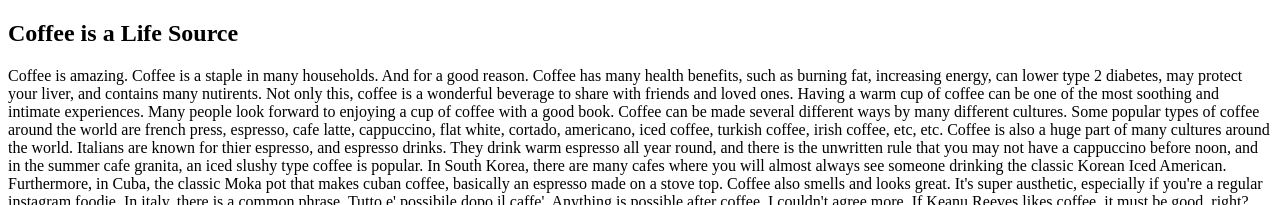
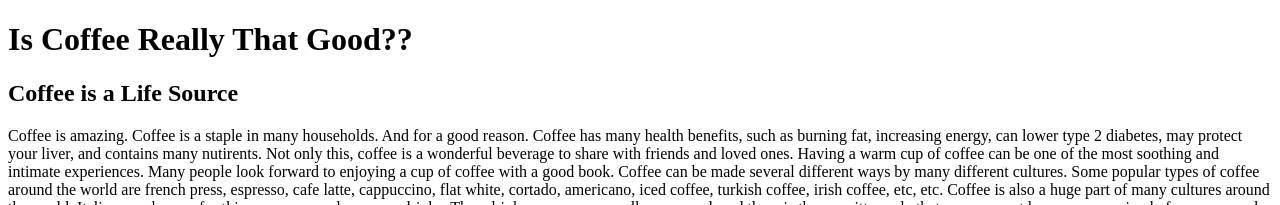
Before and after one commit to hdirenzo/di-renzo_h_hansen_e_midterm, a plain HTML site: page index.html in a window 1280 px wide. Shown: the top 205 px of the page. Drawn offline with Linux system fonts and the light colour scheme.

Commit message:
fixed title, hannah

```diff
--- a/index.html
+++ b/index.html
@@ -4,11 +4,11 @@
     <meta charset="UTF-8">
     <meta http-equiv="X-UA-Compatible" content="IE=edge">
     <meta name="viewport" content="width=device-width, initial-scale=1.0">
-    <title>Document</title>
+    <title>Is Coffee Really That Good? </title>
 </head>
 
 <body>
-    <title>Is Coffee Really That Good? </title>
+    <h1>Is Coffee Really That Good??</h1>
 <section>
 
     <h2>Coffee is a Life Source</h2>
```
